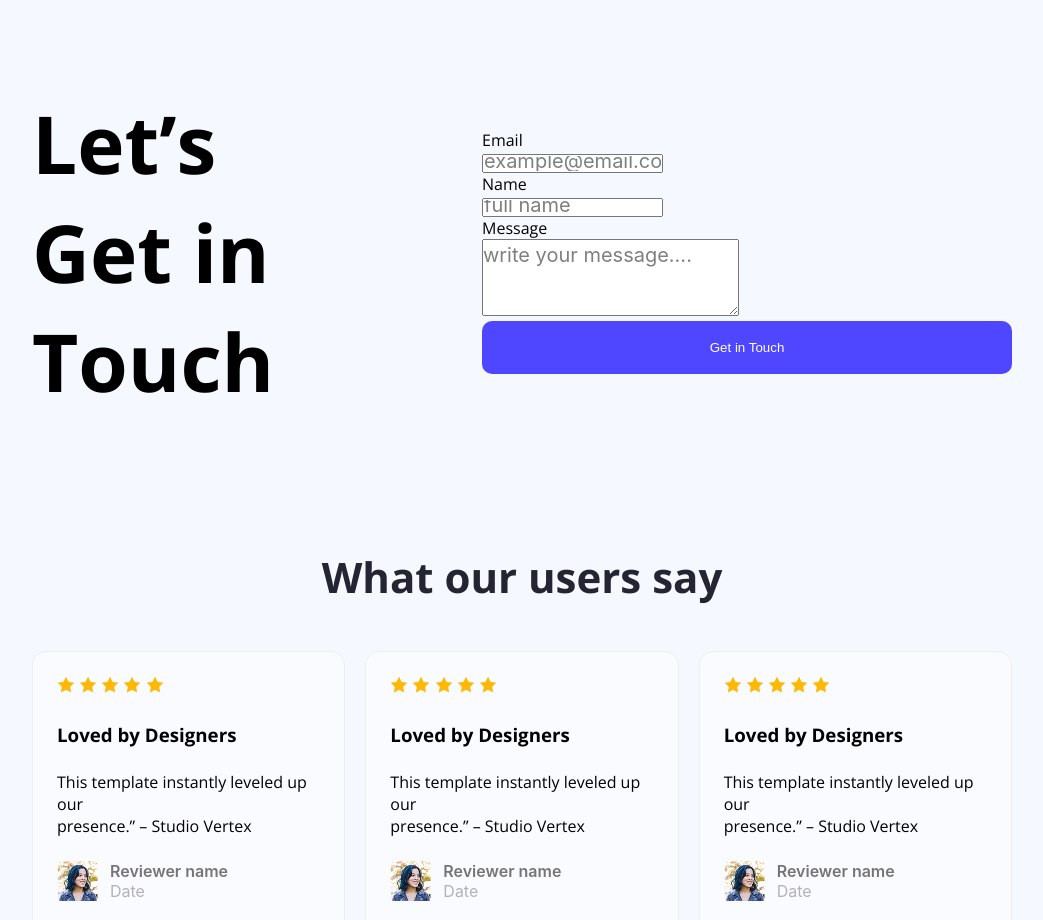
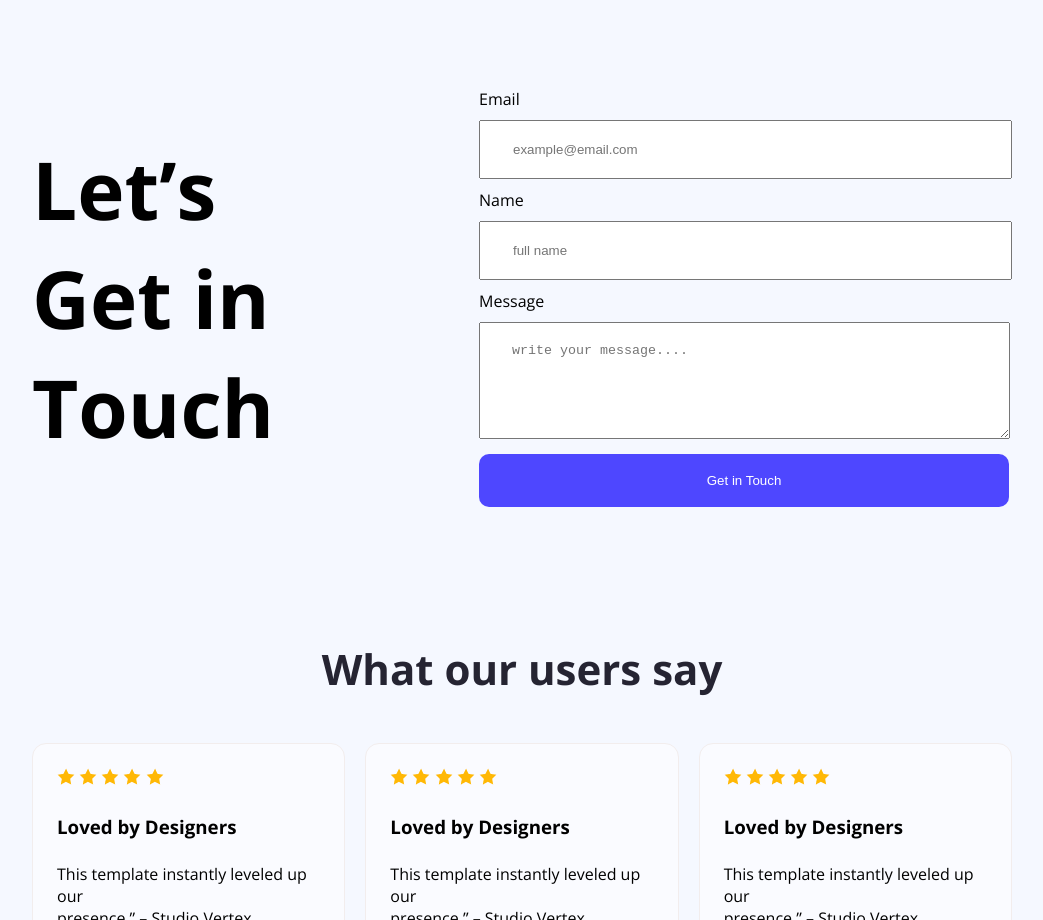
Before and after one commit to kamruzzamanrabbi/B12A01-Assignment, a plain HTML site: page index.html in a window 1280 px wide. Shown: the part 1500-2420 px from the top of the page, without its empty margins (109-1152 px from the left). Drawn offline with nearby package versions, Linux system fonts and the light colour scheme.

Commit message:
all section

```diff
--- a/styles/style.css
+++ b/styles/style.css
@@ -159,8 +159,7 @@ color: rgb(0, 0, 0);
     margin-bottom: 71px;
 }
 
-/* /* ### 6. Footer Section */ */
-input[type="text"], textarea{
+input[type="text"],textarea{
     margin-top: 10px;
     margin-bottom: 10px;
     padding-top: 20px;
@@ -171,15 +170,13 @@ input[type="text"], textarea{
 
 
 }
-::placeholder{
-    color: rgba(0, 0, 0, 0.5);
+/* ::placeholder{
+    /* color: rgba(0, 0, 0, 0.5);
 font-family: Inter;
 font-size: 20px;
 font-weight: 400;
-line-height: 150%;
-letter-spacing: 0%;
 text-align: left;
-}
+} */
 form{
     text-align: left;
     align-items: start;
@@ -195,7 +192,7 @@ background: rgb(78, 71, 255);
 
 }
 
-
+ /* ### 6. Footer Section */
 .footer-title{
     color: rgb(78, 71, 255);
 font-family: Inter;
```
